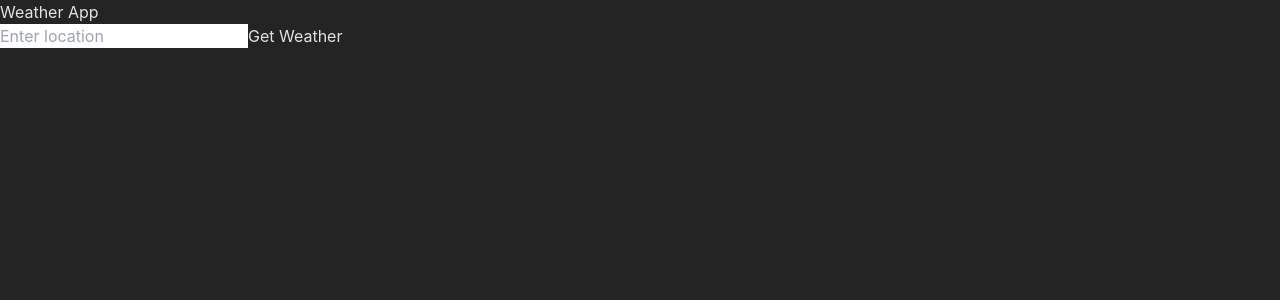
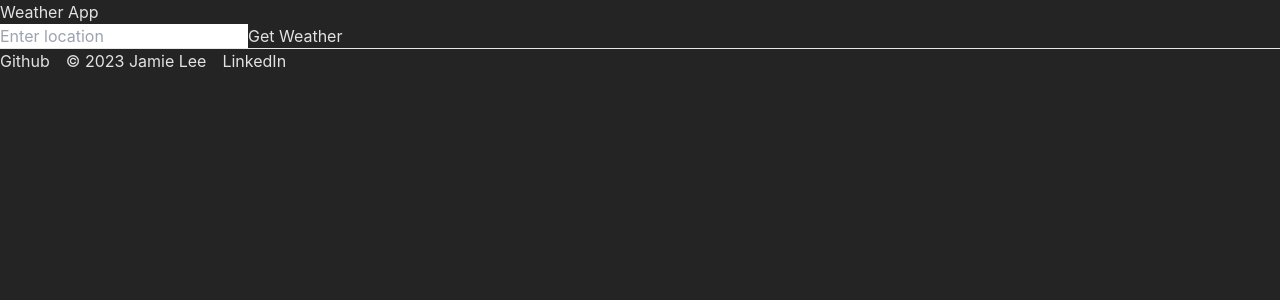
Before and after one commit to JamieLeeNZ/WeatherAppV1, a React (Vite) app: page / in a window 1280 px wide. Shown: the top 300 px of the page. Built offline with nearby package versions, Linux system fonts and the light colour scheme.

Commit message:
added footer

```diff
--- a/src/App.jsx
+++ b/src/App.jsx
@@ -5,6 +5,7 @@ import GetInput from './utils/GetInput';
 import DisplayWeather from './components/DisplayWeather';
 import DisplayForecast from './components/DisplayForecast';
 import DisplayDetails from './components/DisplayDetails';
+import Footer from './components/Footer';
 
 
 function App() {
@@ -54,6 +55,9 @@ function App() {
       <DisplayForecast forecastData={forecastData} />
       <DisplayDetails forecastData={forecastData} showMoreData={showMoreData} setShowMoreData={setShowMoreData} />
     </div>
+    <div className="flex-shrink-0">
+      <Footer />
+    </div>
     </div>
 
   );
--- /dev/null
+++ b/src/components/Footer.jsx
@@ -0,0 +1,26 @@
+import React from "react";
+
+function Footer() {
+  return (
+    <div className="border-t py-3 flex justify-center items-center fixed bottom-0 w-full">
+      <hr></hr>
+      <p className="text-center text-sm">
+        <a
+          href="https://github.com/eejl773"
+          className="mx-4 text-blue-400 hover:text-blue-600"
+        >
+          Github
+        </a>
+        &emsp;© 2023 Jamie Lee&emsp;
+        <a
+          href="https://www.linkedin.com/in/jamie-lee-24b161197/"
+          className="mx-4 text-blue-400 hover:text-blue-600"
+        >
+          LinkedIn
+        </a>
+      </p>
+    </div>
+  );
+}
+
+export default Footer;
```
Also changed, not shown: src/styles.css (line endings or trailing spaces).
